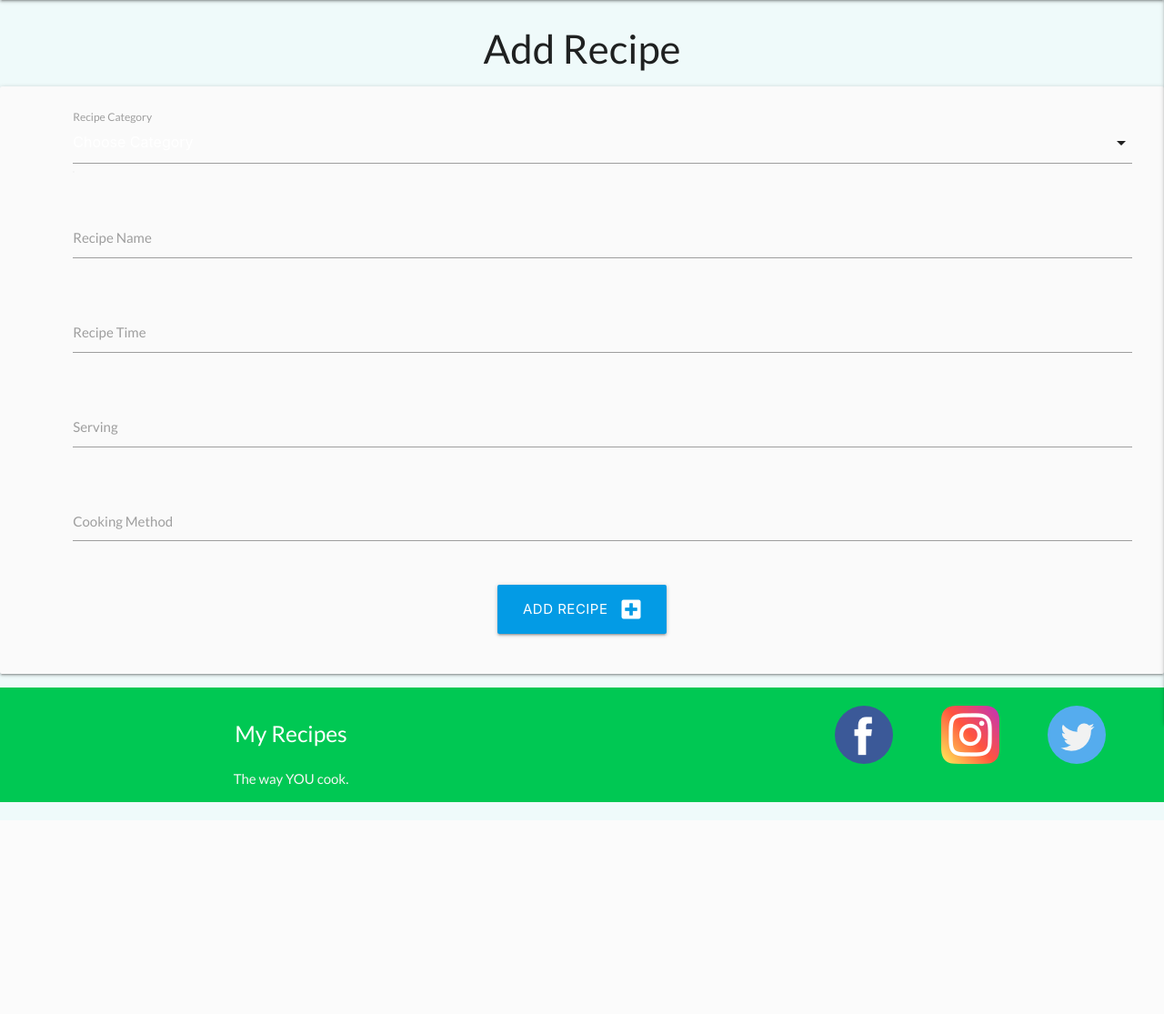
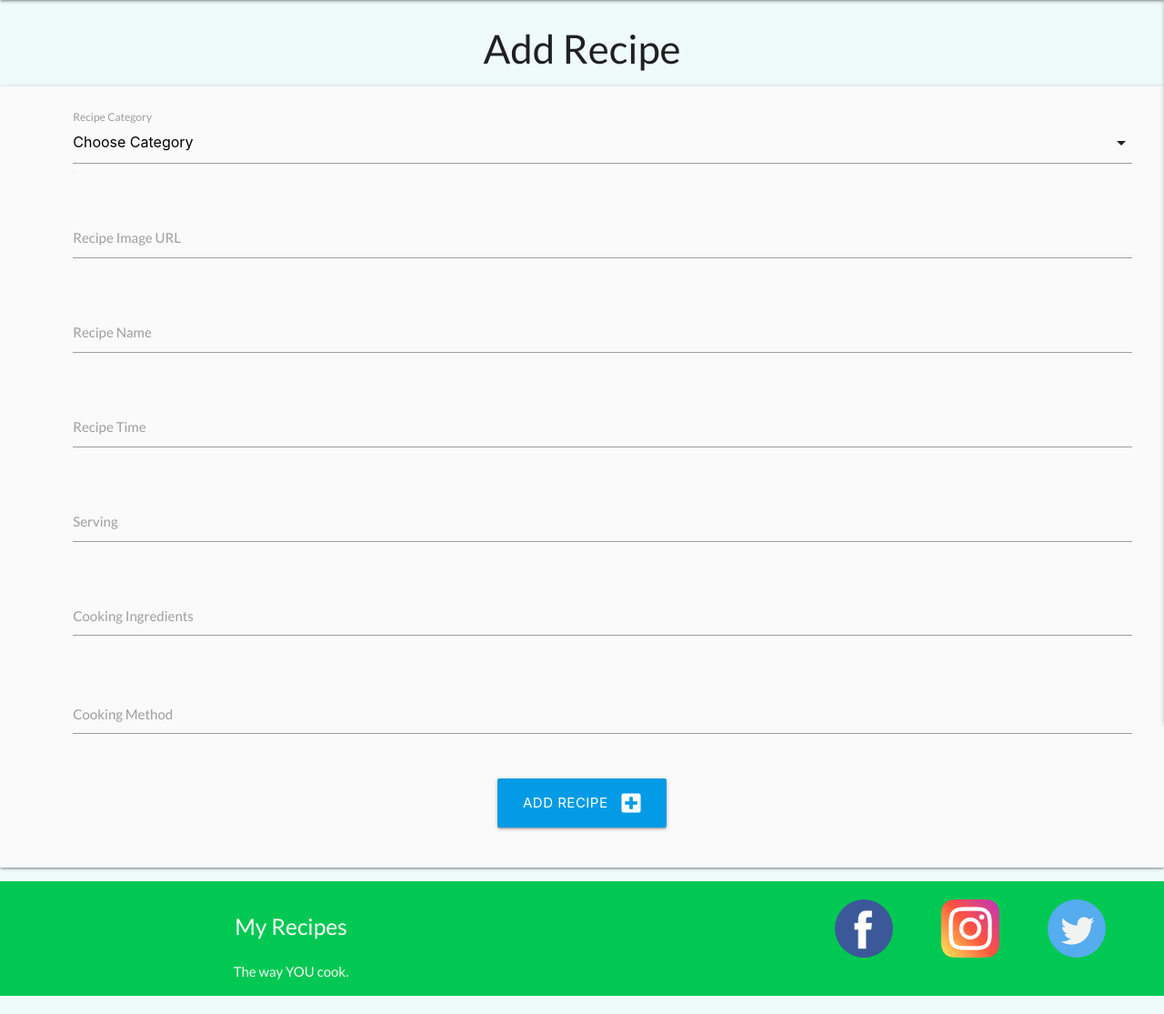
Before and after one commit to alexeykuz-sys/MyRecipe-MS3, a Flask app: page /add_recipe in a window 1280 px wide. Shown: the part 64-1179 px from the top of the page at 91% size. Before the commit the page ends 946 px from the top, so only its background shows below. Run offline with Flask 2, Linux system fonts and the light colour scheme; data that the repository does not hold is empty; some libraries are stand-ins or nearby versions.

Commit message:
added recipe text area

```diff
--- a/app.py
+++ b/app.py
@@ -142,6 +142,7 @@ def add_recipe():
         recipe = {
             "category_name": request.form.get("category_name"),
             "recipe_img_URL": request.form.get("recipe_img_URL"),
+            "recipe_ingredients": request.form.get("recipe_ingredients"),
             "recipe_name": request.form.get("recipe_name"),
             "recipe_description": request.form.get("recipe_description"),
             "recipe_time": request.form.get("recipe_time"),
--- a/static/css/style.css
+++ b/static/css/style.css
@@ -53,9 +53,6 @@ nav a img {
     transform: translate(-50%, -50%);
 }
 
-input, select, textarea{
-    color:white;
-}
 
 .field-wrapper{
     display: block;
@@ -134,6 +131,10 @@ input, select, textarea{
     flex-direction: column;
 }
 
+.recipe-image img{
+    width: 100%;
+}
+
 .ingredients-content {
     margin-top: 35px;
     line-height: 2rem;
--- a/templates/add_recipe.html
+++ b/templates/add_recipe.html
@@ -15,6 +15,13 @@
                     {% endfor %}
                     </select>
                     <label>Recipe Category</label>
+                </div>
+            </div>
+             <div class="row">
+                <div class="input-field col s12">
+                    <i class="material-icons prefix"></i>
+                    <input id="recipe_img_URL" name="recipe_img_URL" type="text" class="validate" required>
+                    <label for="recipe_img_URL">Recipe Image URL</label>
                 </div>
             </div>
             <div class="row">
@@ -38,10 +45,18 @@
                     <label for="recipe_serving">Serving</label>
                 </div>
             </div>
+             <div class="row">
+                <div class="input-field col s12">
+                    <i class="material-icons prefix"></i>
+                    <textarea id="recipe_ingredients" name="recipe_ingredients" minlength="5" maxlength="500"
+                    class="materialize-textarea" required></textarea>
+                    <label for="recrecipe_ingredientsipe_description">Cooking Ingredients</label>
+                </div>
+            </div>
             <div class="row">
                 <div class="input-field col s12">
                     <i class="material-icons prefix"></i>
-                    <textarea id="recipe_description" name="recipe_description" minlength="5" maxlength="200"
+                    <textarea id="recipe_description" name="recipe_description" minlength="5" maxlength="1000"
                     class="materialize-textarea" required></textarea>
                     <label for="recipe_description">Cooking Method</label>
                 </div>
--- a/templates/recipes.html
+++ b/templates/recipes.html
@@ -11,7 +11,7 @@
                         <div class="field-wrapper">
                             <div class="input-field ">
                                 <i class="fas fa-search prefix light-blue-text text-darken-4"></i>
-                                <input type="text" name="query" id="query" minlength="3" class="validate " required>
+                                <input type="text" name="query" id="query" style="color: #C0C0C0;" minlength="3" class="validate " required>
                                 <label for="query">Search Recipes</label>
                             </div>
 
```
Also changed, not shown: templates/get_recipes.html (+3 -48 lines).
